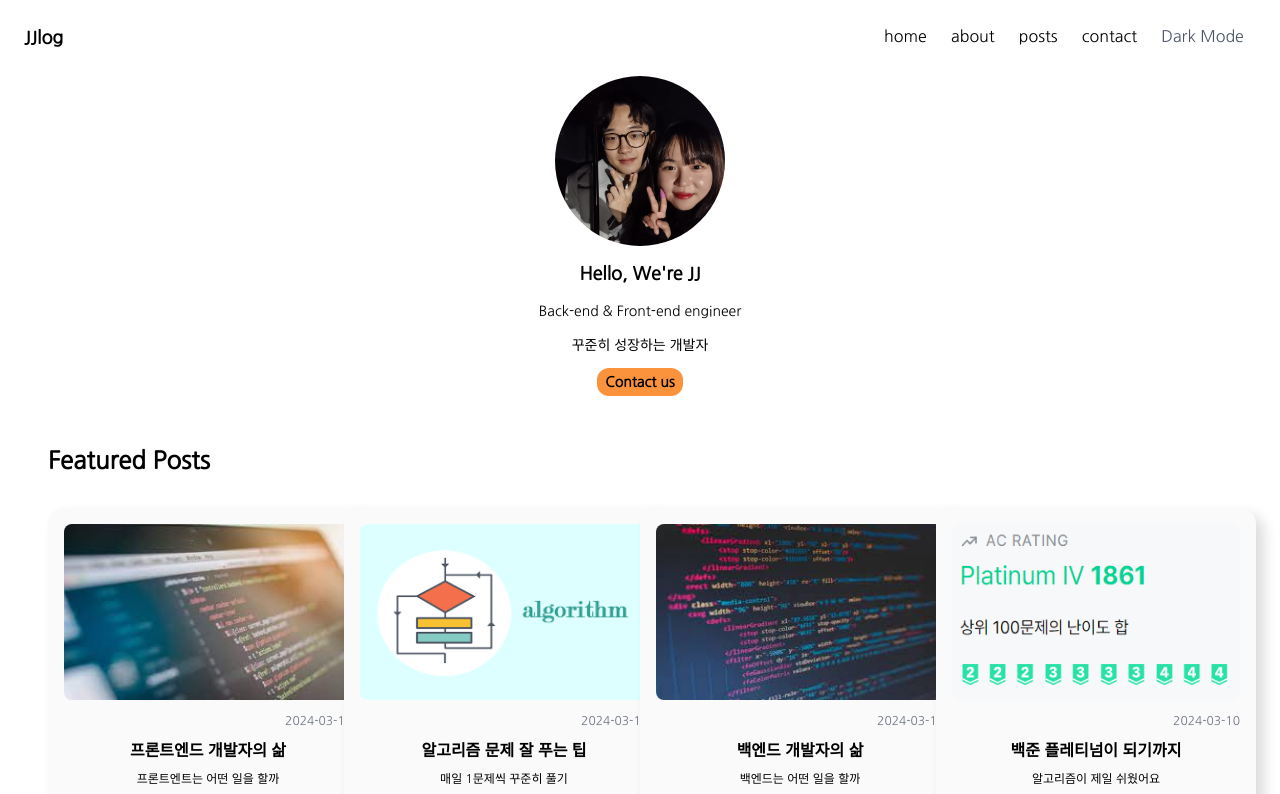
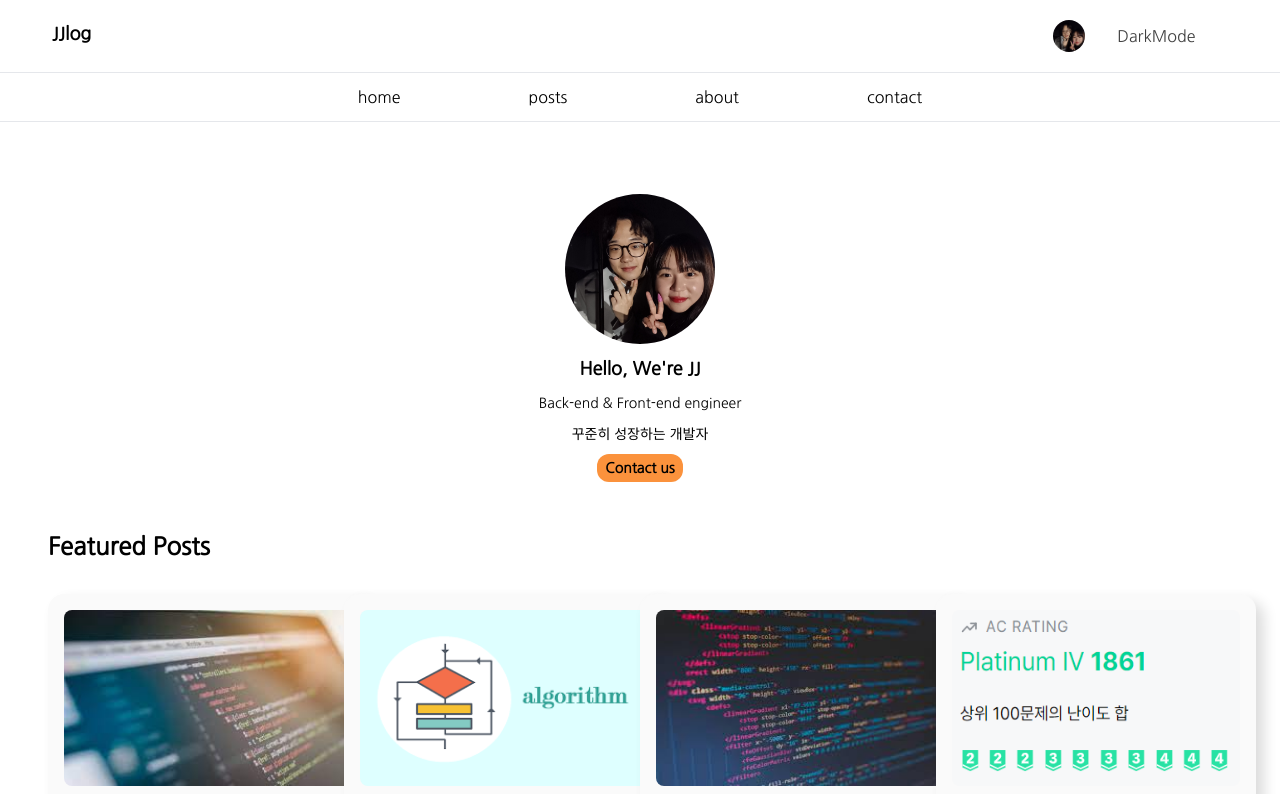
Before and after one commit to noaprost/jjlog, a Next.js app: page / in a window 1280 px wide. Shown: the top 794 px of the page. Built offline with nearby package versions, Linux system fonts and the light colour scheme.

Commit message:
feat: header 구성 변경

```diff
--- a/package.json
+++ b/package.json
@@ -14,7 +14,9 @@
     "react": "^18",
     "react-dom": "^18",
     "react-icons": "^5.0.1",
+    "react-markdown": "^9.0.1",
     "react-multi-carousel": "^2.8.4",
+    "react-syntax-highlighter": "^15.5.0",
     "yup": "^1.4.0"
   },
   "devDependencies": {
--- a/src/app/layout.tsx
+++ b/src/app/layout.tsx
@@ -3,6 +3,7 @@ import { Nanum_Gothic, Hahmlet } from "next/font/google";
 import "./globals.css";
 import Link from "next/link";
 import DarkModeToggleButton from "@/components/DarkModeToggleButton";
+import ProfileImage from "@/components/ProfileImage";
 
 const inter = Nanum_Gothic({ weight: "400", subsets: ["latin"] });
 
@@ -19,28 +20,35 @@ export default function RootLayout({
   return (
     <html lang="en">
       <body className={inter.className}>
-        <header className="flex justify-between p-6">
+        <header className="flex justify-between p-5 mx-8">
           <Link href="/" className="text-lg font-semibold">
             JJlog
           </Link>
-          <ul className="flex w-96 justify-around">
-            <li>
+          <div className="flex w-52 justify-evenly items-center">
+            {/* <Link href="/login">login</Link> */}
+            <ProfileImage width={32} height={32} />
+            <DarkModeToggleButton />
+          </div>
+        </header>
+        <hr />
+        <section>
+          <ul className="flex p-3 justify-center items-center mx-auto">
+            <li className="mr-32">
               <Link href="/">home</Link>
             </li>
-            <li>
+            <li className="mr-32">
+              <Link href="/posts">posts</Link>
+            </li>
+            <li className="mr-32">
               <Link href="/about">about</Link>
-            </li>
-            <li>
-              <Link href="/posts">posts</Link>
             </li>
             <li>
               <Link href="/contact">contact</Link>
             </li>
-            <li>
-              <DarkModeToggleButton />
-            </li>
           </ul>
-        </header>
+        </section>
+        <hr />
+        <br />
         <section className="h-full">{children}</section>
         <footer className="text-center p-2 text-sm">
           ©️noaprost | All Right Reserved.
--- a/src/app/page.tsx
+++ b/src/app/page.tsx
@@ -9,7 +9,7 @@ export default async function Home() {
   return (
     <div>
       <Profile />
-      <h1 className="text-2xl font-bold pl-12 pt-12 pb-8">Featured Posts</h1>
+      <h1 className="text-2xl font-bold pl-12 pb-8">Featured Posts</h1>
       <div
         className={`grid grid-cols-1 sm:grid-cols-2 md:grid-cols-3 lg:grid-cols-4 gap-y-8 px-12`}
       >
--- a/src/components/DarkModeToggleButton.tsx
+++ b/src/components/DarkModeToggleButton.tsx
@@ -9,8 +9,11 @@ export default function DarkModeToggleButton() {
     setDarkMode((prev) => !prev);
   };
   return (
-    <button className="text-gray-600 dark:text-gray-400" onClick={handleClick}>
-      {darkMode ? "Light Mode" : "Dark Mode"}
+    <button
+      className="text-neutral-700 dark:text-neutral-400"
+      onClick={handleClick}
+    >
+      {darkMode ? "LightMode" : "DarkMode"}
     </button>
   );
 }
--- a/src/components/Profile.tsx
+++ b/src/components/Profile.tsx
@@ -1,18 +1,10 @@
-import Image from "next/image";
-import React from "react";
-import profile from "../../public/images/profile.jpg";
 import ContactButton from "./ContactButton";
+import ProfileImage from "./ProfileImage";
 
 export default function Profile() {
   return (
-    <div className="w-80 h-80 flex flex-col justify-between items-center mx-auto">
-      <Image
-        src={profile}
-        alt="profile"
-        width={170}
-        height={170}
-        className="rounded-full"
-      />
+    <div className="w-72 h-72 flex flex-col justify-between items-center mx-auto my-12">
+      <ProfileImage width={150} height={150} />
       <h2 className="text-lg font-semibold">Hello, We&apos;re JJ</h2>
       <p className="text-sm">Back-end & Front-end engineer</p>
       <p className="text-sm">꾸준히 성장하는 개발자</p>
--- /dev/null
+++ b/src/components/ProfileImage.tsx
@@ -0,0 +1,20 @@
+import Image from "next/image";
+import profile from "../../public/images/profile.jpg";
+
+export default function ProfileImage({
+  width,
+  height,
+}: {
+  width: number;
+  height: number;
+}) {
+  return (
+    <Image
+      src={profile}
+      alt="profile"
+      width={width}
+      height={height}
+      className="rounded-full"
+    />
+  );
+}
```
Also changed, not shown: 1 other file (tests, documents, lock files or other folders).
